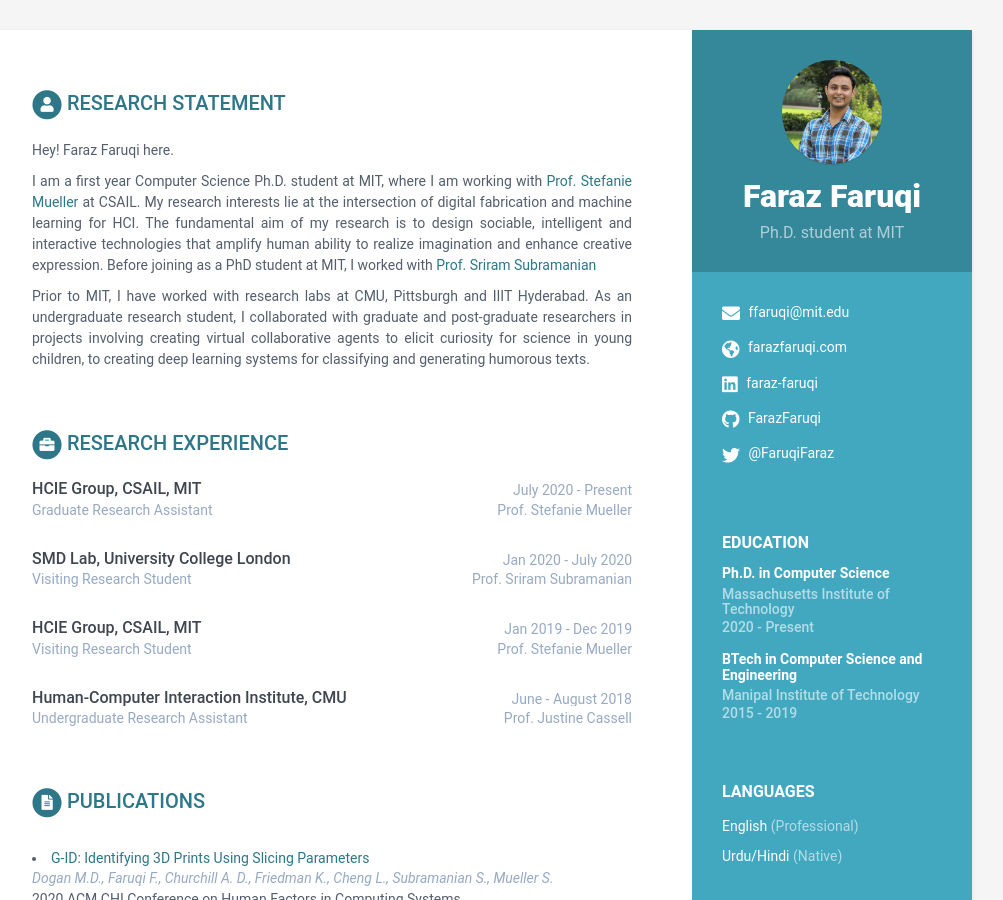
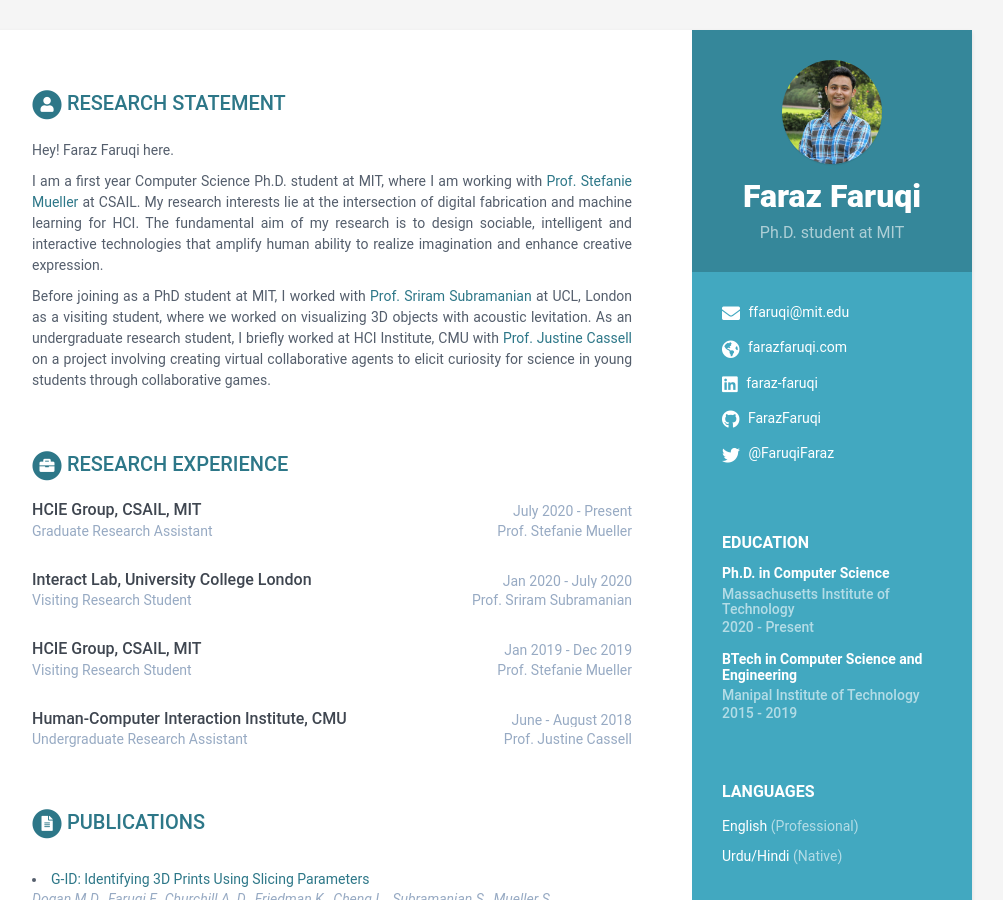
Before and after one commit to FarazFaruqi/FarazFaruqi.github.io, a Jekyll site: the page built from index.html, in a window 1280 px wide and 900 px high. Shown: the whole window, without its empty margins (168-1171 px from the left). Built offline with Jekyll 4.4.1, drawn with Linux system fonts in a browser that asks for light colours.

Commit message:
Update data.yml

```diff
--- a/_data/data.yml
+++ b/_data/data.yml
@@ -46,10 +46,10 @@
     summary: |
      Hey! Faraz Faruqi here.
 
-     I am a first year Computer Science Ph.D. student at MIT, where I am working with [Prof. Stefanie Mueller](https://hcie.csail.mit.edu/) at CSAIL. My research interests lie at the intersection of digital fabrication and machine learning for HCI. The fundamental aim of my research is to design sociable, intelligent and interactive technologies that amplify human ability to realize imagination and enhance creative expression. Before joining as a PhD student at MIT, I worked with [Prof. Sriram Subramanian]()
+     I am a first year Computer Science Ph.D. student at MIT, where I am working with [Prof. Stefanie Mueller](https://hcie.csail.mit.edu/) at CSAIL. My research interests lie at the intersection of digital fabrication and machine learning for HCI. The fundamental aim of my research is to design sociable, intelligent and interactive technologies that amplify human ability to realize imagination and enhance creative expression.
 
+     Before joining as a PhD student at MIT, I worked with [Prof. Sriram Subramanian](https://www.ucl.ac.uk/computer-science/research/research-groups/multi-sensory-devices/) at UCL, London as a visiting student, where we worked on visualizing 3D objects with acoustic levitation. As an undergraduate research student, I briefly worked at HCI Institute, CMU with [Prof. Justine Cassell](https://www.hcii.cmu.edu/people/justine-cassell) on a project involving creating virtual collaborative agents to elicit curiosity for science in young students through collaborative games.
 
-     Prior to MIT, I have worked with research labs at CMU, Pittsburgh and IIIT Hyderabad. As an undergraduate research student, I collaborated with graduate and post-graduate researchers in projects involving creating virtual collaborative agents to elicit curiosity for science in young children, to creating deep learning systems for classifying and generating humorous texts.
 
 
 education:
@@ -79,7 +79,7 @@
 - role: Visiting Research Student
   title: Research Experience
   time: Jan 2020 - July 2020
-  company: SMD Lab, University College London
+  company: Interact Lab, University College London
   advisor: Prof. Sriram Subramanian
   details: |
 #details: |
```
